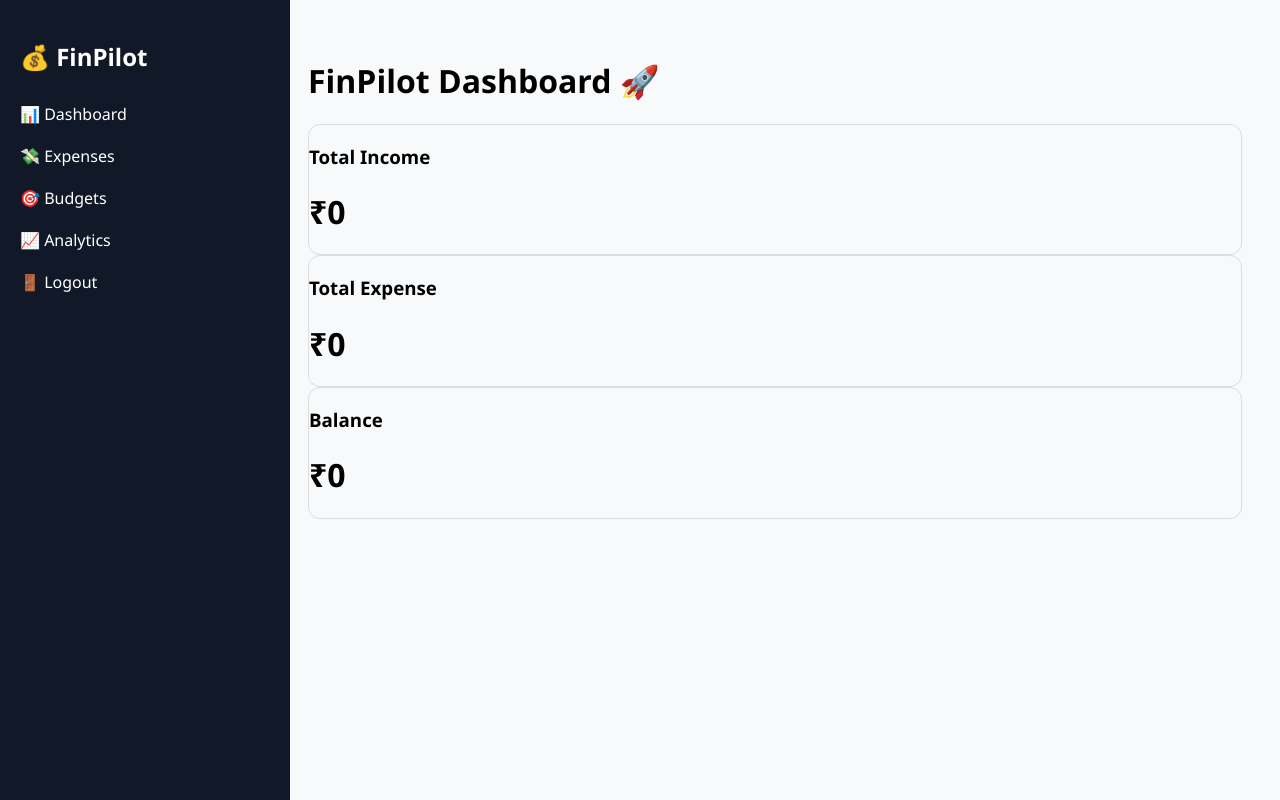
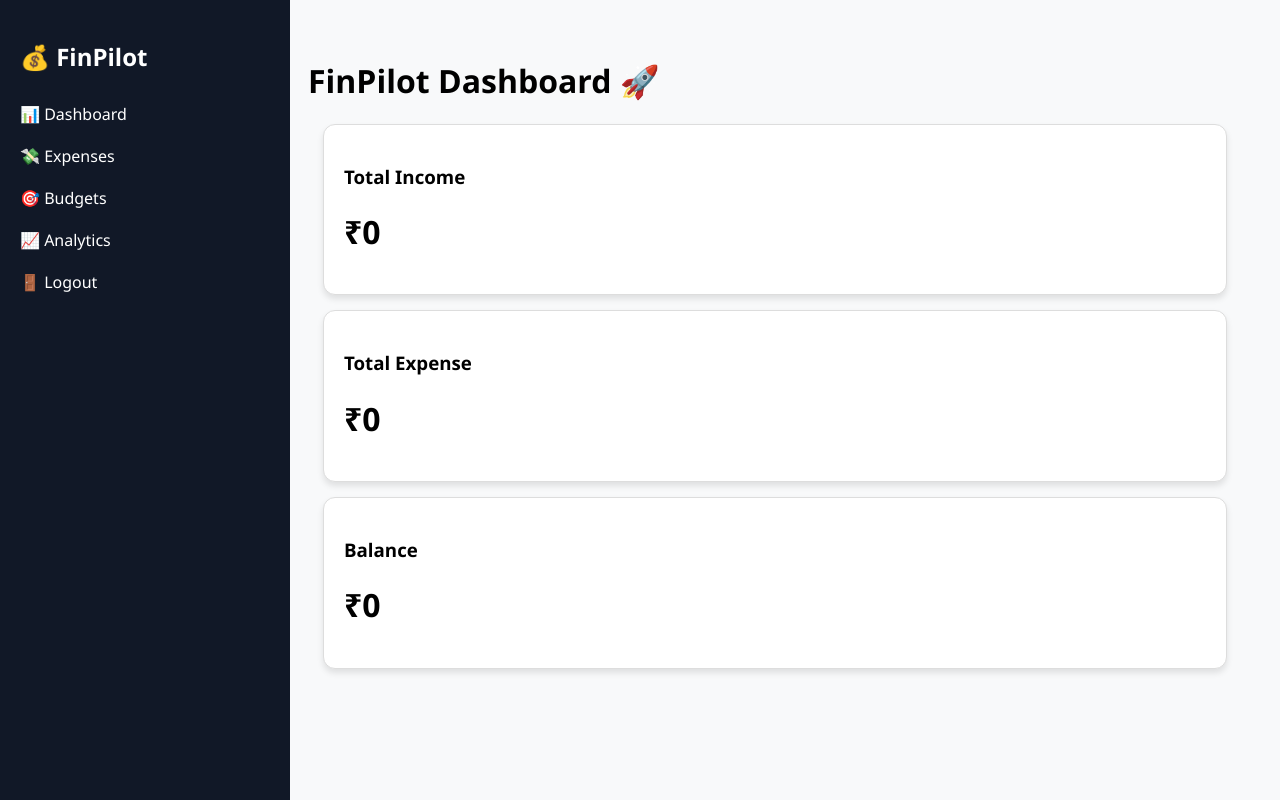
Before and after one commit to wsiddhi/FinPilot, an Angular app in the folder frontend/finpilot-ui/: page /dashboard in a window 1280 px wide. Built offline with nearby package versions, Linux system fonts and the light colour scheme; no server answers.

Commit message:
Add card styles with hover effect
Added styles for card component with hover effect.

```diff
--- a/frontend/finpilot-ui/src/styles.scss
+++ b/frontend/finpilot-ui/src/styles.scss
@@ -2,3 +2,17 @@ body {
   background-color: #f8f9fa; /* A subtle light gray */
   font-family: 'Segoe UI', Tahoma, Geneva, Verdana, sans-serif;
 }
+/* Add this after your body styles */
+
+.card {
+  background: white;
+  border-radius: 12px;
+  box-shadow: 0 4px 6px rgba(0, 0, 0, 0.1);
+  padding: 20px;
+  margin: 15px;
+  transition: transform 0.2s;
+}
+
+.card:hover {
+  transform: translateY(-5px);
+}
```
